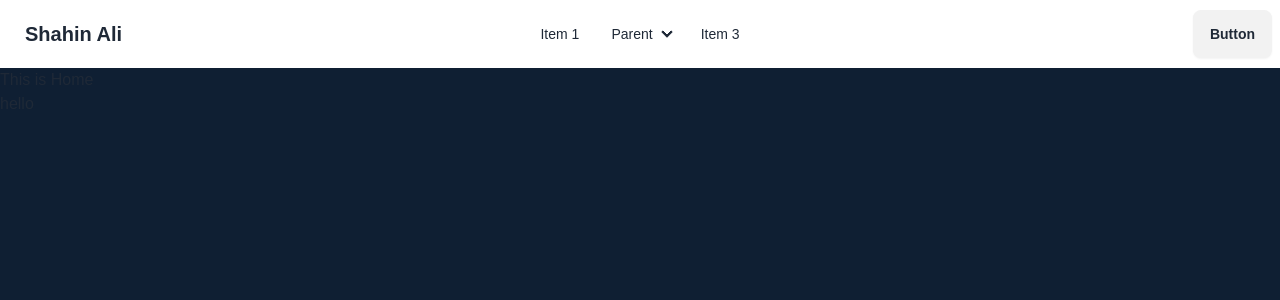
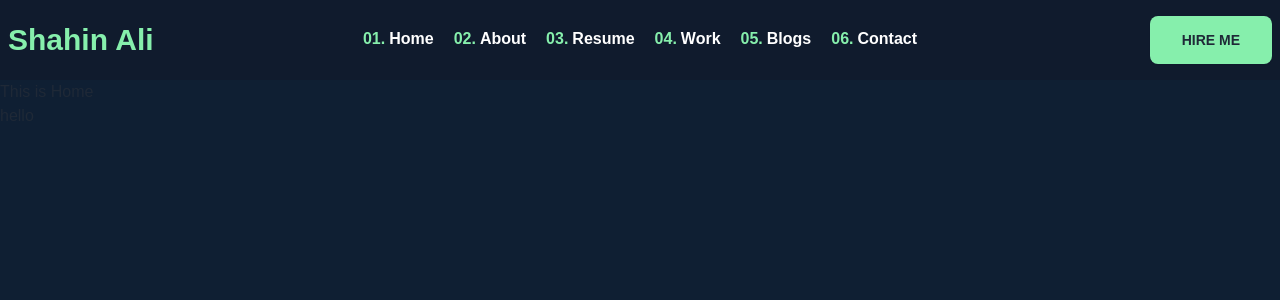
Before and after one commit to ShahinAlomShuvo/Shahin-Ali, a React (Vite) app: page / in a window 1280 px wide. Shown: the top 300 px of the page. Built offline with nearby package versions, Linux system fonts and the light colour scheme.

Commit message:
add navbar

```diff
--- /dev/null
+++ b/src/Components/Button/Button.jsx
@@ -0,0 +1,14 @@
+const Button = ({ name, action }) => {
+  return (
+    <>
+      <button
+        onClick={action}
+        className='btn bg-green-300 border-none uppercase md:px-8  font-semibold'
+      >
+        {name}
+      </button>
+    </>
+  );
+};
+
+export default Button;
--- a/src/Components/Navbar/Navbar.jsx
+++ b/src/Components/Navbar/Navbar.jsx
@@ -1,12 +1,38 @@
 import { NavLink } from "react-router-dom";
+import Button from "../Button/Button";
 
 const Navbar = () => {
+  const navItems = ["Home", "About", "Resume", "Work", "Blogs", "Contact"];
+
+  const navLinks = navItems.map((item, index) => {
+    const formattedIndex = String(index + 1).padStart(2, "0");
     return (
-    <div>
-      <div className='navbar bg-base-100'>
+      <li
+        key={index}
+        className='font-bold relative border-b lg:border-b-2 lg:border-transparent hover:border-green-500 transition duration-500 '
+      >
+        <NavLink to={`/${item.toLowerCase()}`}>
+          <span className='text-green-300'>{formattedIndex}.</span>
+          <span className='ml-1'>{item}</span>
+        </NavLink>
+      </li>
+    );
+  });
+
+  return (
+    <div className='bg-[#101B2D] text-white py-2'>
+      <div className='navbar container mx-auto'>
+        {/* nav start content  */}
         <div className='navbar-start'>
           <div className='dropdown'>
-            <div tabIndex={0} role='button' className='btn btn-ghost lg:hidden'>
+            <div className='drawer'>
+              <input id='my-drawer' type='checkbox' className='drawer-toggle' />
+              <div className='drawer-content'>
+                <label
+                  htmlFor='my-drawer'
+                  tabIndex={0}
+                  className='btn btn-ghost lg:hidden'
+                >
                   <svg
                     xmlns='http://www.w3.org/2000/svg'
                     className='h-5 w-5'
@@ -21,59 +47,37 @@ const Navbar = () => {
                       d='M4 6h16M4 12h8m-8 6h16'
                     />
                   </svg>
+                </label>
               </div>
-            <ul
-              tabIndex={0}
-              className='menu menu-sm dropdown-content mt-3 z-[1] p-2 shadow bg-base-100 rounded-box w-52'
-            >
-              <li>
-                <a>Item 1</a>
-              </li>
-              <li>
-                <a>Parent</a>
-                <ul className='p-2'>
-                  <li>
-                    <a>Submenu 1</a>
-                  </li>
-                  <li>
-                    <a>Submenu 2</a>
-                  </li>
-                </ul>
-              </li>
-              <li>
-                <a>Item 3</a>
-              </li>
+
+              <div className='drawer-side z-10'>
+                <label
+                  htmlFor='my-drawer'
+                  aria-label='close sidebar'
+                  className='drawer-overlay'
+                ></label>
+                <ul className='menu p-4 w-80 min-h-full bg-[#001E2B] '>
+                  {navLinks}
                 </ul>
               </div>
-          <NavLink to={"/"} className='btn btn-ghost text-xl'>
+            </div>
+          </div>
+          <NavLink
+            to={"/"}
+            className='text-green-300 font-bold text-2xl md:text-3xl'
+          >
             Shahin Ali
           </NavLink>
         </div>
+
+        {/* nav center content  */}
         <div className='navbar-center hidden lg:flex'>
-          <ul className='menu menu-horizontal px-1'>
-            <li>
-              <a>Item 1</a>
-            </li>
-            <li>
-              <details>
-                <summary>Parent</summary>
-                <ul className='p-2'>
-                  <li>
-                    <a>Submenu 1</a>
-                  </li>
-                  <li>
-                    <a>Submenu 2</a>
-                  </li>
-                </ul>
-              </details>
-            </li>
-            <li>
-              <a>Item 3</a>
-            </li>
-          </ul>
+          <ul className='flex gap-5 '>{navLinks}</ul>
         </div>
+
+        {/* nav end content  */}
         <div className='navbar-end'>
-          <a className='btn'>Button</a>
+          <Button name={"Hire Me"}></Button>
         </div>
       </div>
     </div>
```
Lines whose indentation alone changed are shown as unchanged.
